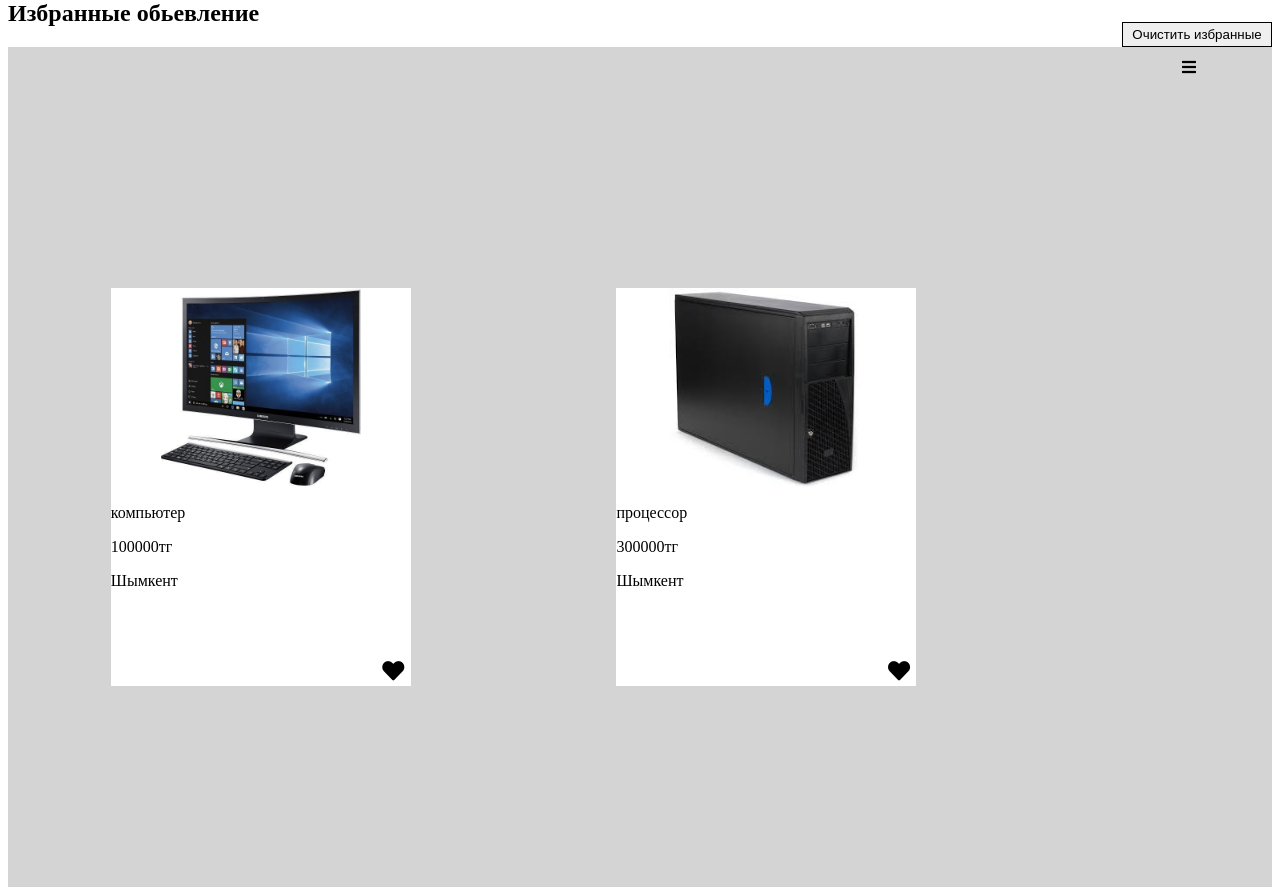
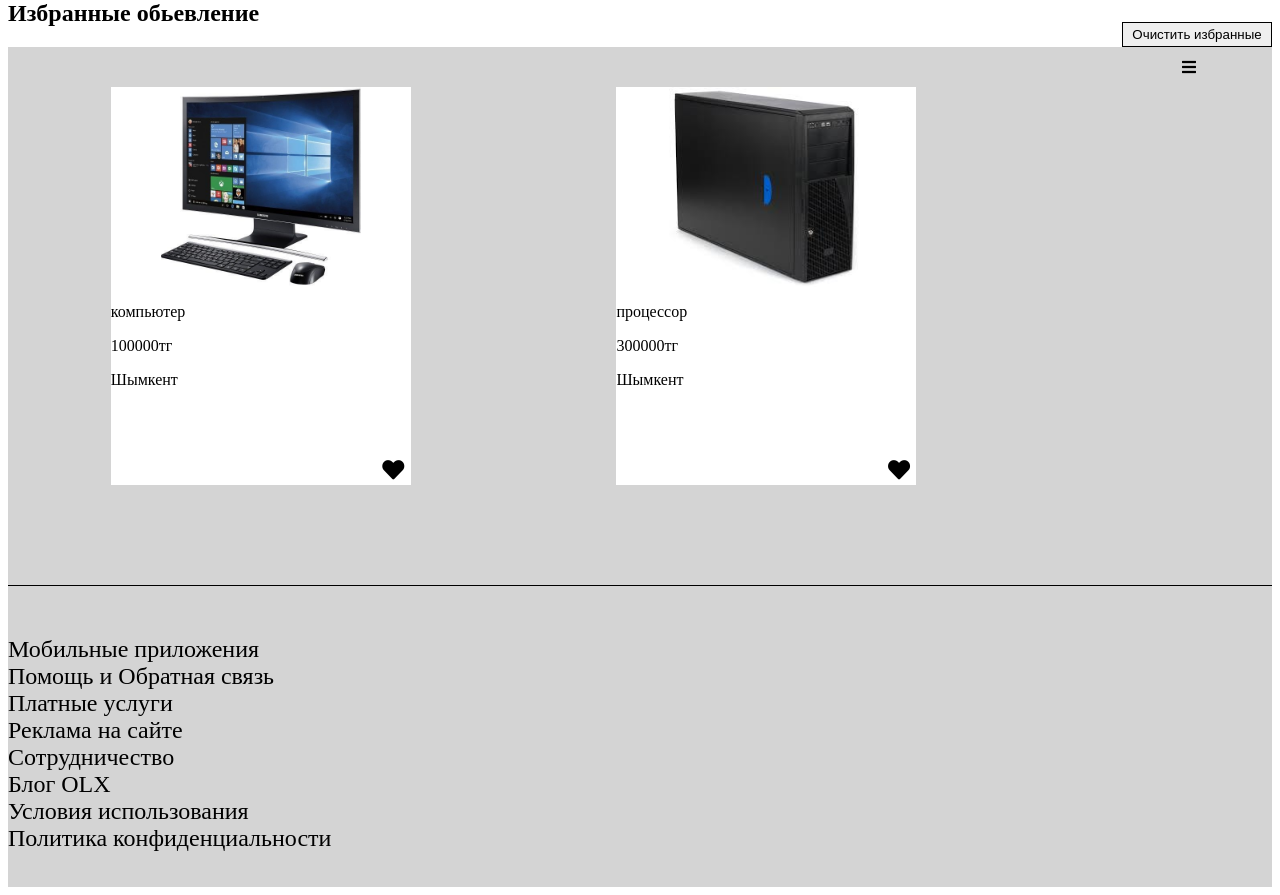
Before and after one commit to Erzhh/LightStore, a PHP site: page /aa.php in a window 1280 px wide. Shown: the part 70-965 px from the top of the page. Run offline with PHP 8.4, Linux system fonts and the light colour scheme.

Commit message:
ernar change

```diff
--- a/aa.php
+++ b/aa.php
@@ -9,6 +9,7 @@
 <title>Document</title>
 <link rel="stylesheet" href="assets/css/main.css">
 <link rel="stylesheet" href="assets/font/css/icons.css">
+<link rel="stylesheet" href="assets/css/main.css">
 
 
 <link rel="stylesheet" href="assets/css/aa.css">
@@ -123,13 +124,24 @@
 
 
 </div>
+
                 </div>
-
+                <div class="headerxx">
+            Мобильные приложения<br>
+            Помощь и Обратная связь<br>
+            Платные услуги<br>
+            Реклама на сайте<br>
+            Сотрудничество<br>
+            Блог OLX<br>
+            Условия использования<br>
+            Политика конфиденциальности
+        </div>
 
 
 
 
 </div>
+
 <script>
     document.getElementsByClassName('btn1')[0].onclick = function(){
     var all_div = document.getElementsByClassName('c1')
--- a/assets/css/aa.css
+++ b/assets/css/aa.css
@@ -176,6 +176,15 @@ background-color: white;
 
 
 
+    .headerxx {
+        width: 100%;
+        height: 300px;
+        margin-top: 100px;
+        border-top: 1px var(--color-bg) solid;
+        font-size: 24px;
+        padding-top: 50px;
+        color: var(--color-bg);
+    }
 
 
 @media(max-width:970px){
--- a/mail.php
+++ b/mail.php
@@ -17,11 +17,11 @@
     // }
 
     require_once "setting/SMTP.php";
-    $mailSMTP = new SendMailSmtpClass('yourmail@gmail.com', 'password', 'ssl://smtp.gmail.com', 'From', 465);
+    $mailSMTP = new SendMailSmtpClass('github17112005@gmail.com', 'era17112005', 'ssl://smtp.gmail.com', 'From', 465);
     $headers= "MIME-Version: 1.0\r\n";
     $headers .= "Content-type: text/html; charset=utf-8\r\n";
-    $headers .= "From: From<yourmail@gmail.com>\r\n";
-    $result =  $mailSMTP->send('yourmail@gmail.com', 'Subject', "Text", $headers);
+    $headers .= "From:github17112005@gmail.com From<@gmail.com>\r\n";
+    $result =  $mailSMTP->send('github17112005@gmail.com', 'Subject', "Text", $headers);
 
 
      ?>
```
